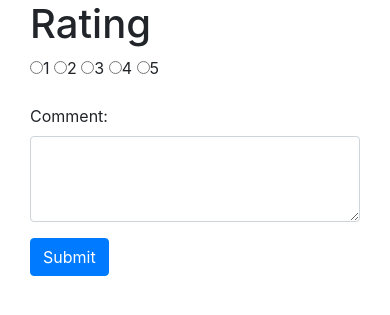
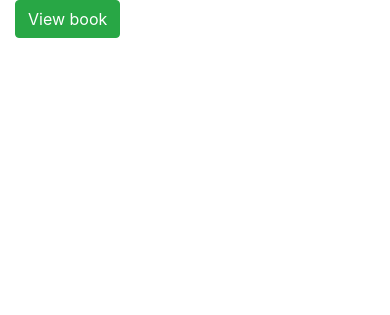
Before and after one commit to srikar-1997/Project1_app_dev, a Flask app: page / in a window 390 px wide. Shown: the part 94-409 px from the top of the page. Run offline with Flask 2, Linux system fonts and the light colour scheme; the visitor is signed in with stand-in values (Sample User, id 1); some libraries are stand-ins or nearby versions.

Commit message:
review from display on button click in search side

```diff
--- a/project1/application.py
+++ b/project1/application.py
@@ -166,9 +166,7 @@ def review_api():
         rev = Review(name = name, ISBN_No = ISBN, review_rate = rate, review_description = comment)
         db.session.add(rev)
         db.session.commit()
-        return jsonify({"success": True, "info" : "successfully added", "status":"200"})
-    elif Review.query.filter(and_(Review.name == name, Review.ISBN_No == ISBN)).first() is not None:
-        return jsonify({"success": False, "info": "already rated and commented", "status":"400"})
+        return jsonify({"success": True, "info" : "please see your rating and comment in above section", "status":"200"})
     else:
         return jsonify({"success": False})
 
--- a/project1/templates/newhome.html
+++ b/project1/templates/newhome.html
@@ -12,26 +12,21 @@
 
                 document.querySelector('#review').onsubmit = () => {
                     var rate = "";
-
+                    document.querySelector('#result').innerHTML = ""
                     var x = document.getElementsByName("rating")
-
                     for (let i = 0; i < x.length; i++) {
                         if (x[i].checked === true) {
                             rate = x[i].value
                         }
                     }
-
                     // Initialize new request
                     const request = new XMLHttpRequest();
                     const comment = document.querySelector('#comment').value;
                     request.open('POST', '/api/submit_review');
-
                     // Callback function for when request completes
                     request.onload = () => {
-
                         // Extract JSON data from request
                         const data = JSON.parse(request.responseText);
-
                         // Update the result div
                         if (data.status === "200") {
                             const contents = ` ${data.info} `
@@ -44,19 +39,32 @@
                         else {
                             document.querySelector('#result').innerHTML = 'There was an error.';
                         }
+                        document.querySelector('#review').innerHTML = ""
                     }
-
                     // Add data to send with request
                     const data = new FormData();
                     data.append('rate', rate)
                     data.append('comment', comment);
-
-
                     // Send request
                     request.send(data);
                     return false;
             };
             });
+
+            function secpage() {
+                document.querySelector('#review').innerHTML = '<h1>Rating</h1>' +
+                            '<input name = "rating" value = "1" id = "1"  type="radio" />1 '+
+                            '<input name = "rating" value = "2" id = "2"  type="radio" />2 ' +
+                            '<input name = "rating" value = "3" id = "3"  type="radio" />3 ' +
+                            '<input name = "rating" value = "4" id = "4"  type="radio" />4 ' +
+                            '<input name = "rating" value = "5" id = "5"  type="radio" />5 ' +
+                            '<div class="form-group"> ' +
+                                '<label for="comment">Comment:</label> ' +
+                                '<textarea class="form-control" rows="3" id="comment" name="text"></textarea> ' +
+                            '</div> ' +
+                            '<button id = "sub" type="submit" class="btn btn-primary" name = "action" value = "comment">Submit</button> ' +
+                        '</form> </div> '
+            }
         </script>
     </head>
     <body>
@@ -71,30 +79,13 @@
         </nav>
         <div class="container">
             <div class="row">
-                <div class="col-sm-6"></div>
                 <div class="col-sm-6">
-                    <div class="container" >
-                        <form id = "review">
-                            <h1>Rating</h1>
-                            <input name = "rating" value = "1" id = "1"  type="radio" />1
-                            <input name = "rating" value = "2" id = "2"  type="radio" />2
-                            <input name = "rating" value = "3" id = "3"  type="radio" />3
-                            <input name = "rating" value = "4" id = "4"  type="radio" />4
-                            <input name = "rating" value = "5" id = "5"  type="radio" />5
-
-                            <br>
-                            <br>
-                            <div class="form-group">
-                                <label for="comment">Comment:</label>
-                                <textarea class="form-control" rows="3" id="comment" name="text"></textarea>
-                            </div>
-                            <button id = "sub" type="submit" class="btn btn-primary" name = 'action' value = "comment">Submit</button>
-                        </form>
-
-                        <div id="result"></div>
-
-                    </div>
+                    <button class="btn btn-success" onclick="secpage()">View book</button>
                 </div>
+                <div class="col-sm-6" id = "sec">
+                    <div class = container>
+                        <form id = "review"></form>
+                <div id="result"></div>
             </div>
         </div>
     </body>
```
